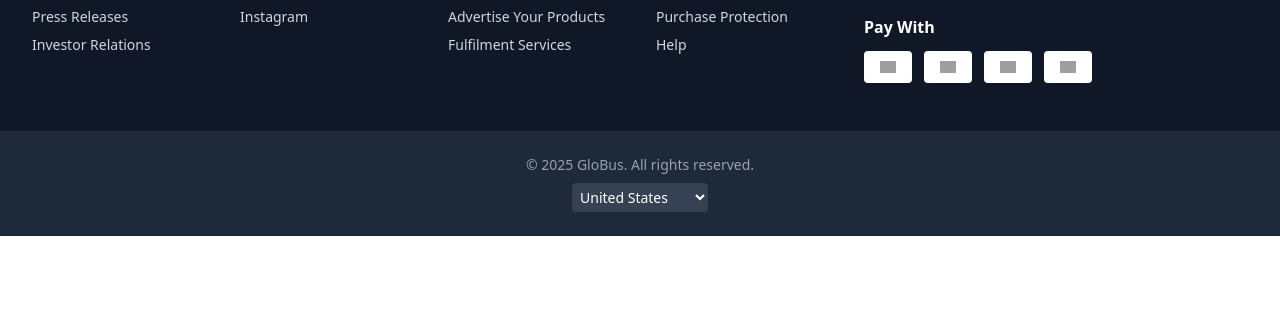
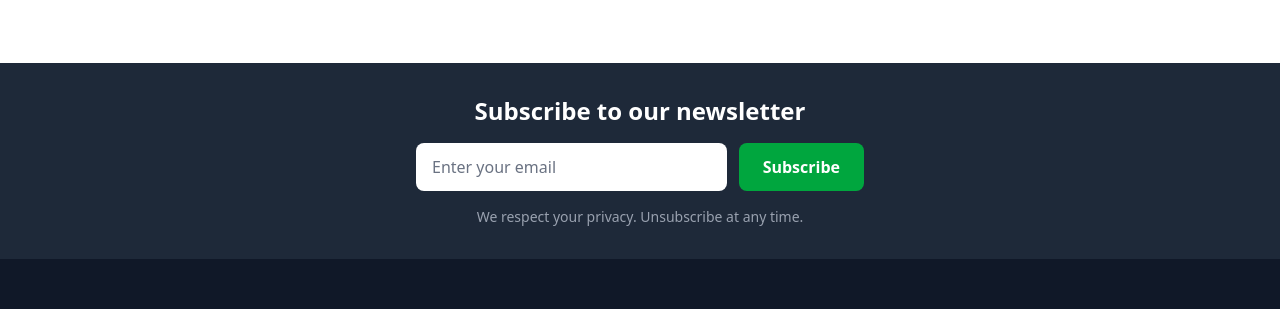
Before and after one commit to sajidsam/E-Commerce, a React (Vite) app: page / in a window 1280 px wide. Shown: the part 1736-2045 px from the top of the page. Before the commit the page ends 1972 px from the top, so only its background shows below. Built offline with nearby package versions, Linux system fonts and the light colour scheme; no server answers; grey boxes are pictures that could not be loaded.

Commit message:
feat: Add Newsletter component and integrate it into the Home page

```diff
--- a/src/Components/Footer.jsx
+++ b/src/Components/Footer.jsx
@@ -1,4 +1,5 @@
 import React from "react";
+import ContactUs from "./ContactUs";
 
 const Footer = () => {
   return (
@@ -114,6 +115,9 @@ const Footer = () => {
           </select>
         </div>
       </div>
+
+      <ContactUs></ContactUs>
+
     </footer>
   );
 };
--- /dev/null
+++ b/src/Components/Newsletter.jsx
@@ -0,0 +1,82 @@
+import React, { useState } from 'react';
+
+const Newsletter = () => {
+    const [email, setEmail] = useState('');
+    const [message, setMessage] = useState('');
+    const [isLoading, setIsLoading] = useState(false);
+
+    const handleSubmit = async (e) => {
+        e.preventDefault();
+        setIsLoading(true);
+        setMessage('');
+
+        try {
+            const response = await fetch('https://glo-bus-backend.vercel.app/api/newsletter/subscribe', {
+                method: 'POST',
+                headers: {
+                    'Content-Type': 'application/json',
+                },
+                body: JSON.stringify({ email }),
+            });
+
+            const data = await response.json();
+
+            if (data.success) {
+                setMessage('Successfully subscribed to our newsletter!');
+                setEmail('');
+            } else {
+                setMessage(data.message || 'Something went wrong. Please try again.');
+            }
+        } catch (error) {
+            console.error('Subscription error:', error);
+            setMessage('Failed to subscribe. Please check your connection and try again.');
+        } finally {
+            setIsLoading(false);
+        }
+    };
+
+    return (
+        <div className="bg-gray-800 py-8 px-4 mt-50">
+            <div className="max-w-md mx-auto text-center">
+                <h2 className="text-2xl font-bold text-white mb-4">
+                    Subscribe to our newsletter
+                </h2>
+
+                {message && (
+                    <div className={`mb-4 p-3 rounded-lg ${
+                        message.includes('Successfully')
+                            ? 'bg-green-100 text-green-800 border border-green-300'
+                            : 'bg-red-100 text-red-800 border border-red-300'
+                    }`}>
+                        {message}
+                    </div>
+                )}
+
+                <form onSubmit={handleSubmit} className="flex flex-col sm:flex-row gap-3">
+                    <input
+                        type="email"
+                        value={email}
+                        onChange={(e) => setEmail(e.target.value)}
+                        placeholder="Enter your email"
+                        required
+                        disabled={isLoading}
+                        className="flex-1 px-4 py-3 rounded-lg text-black placeholder-gray-500 bg-white focus:outline-none focus:ring-2 focus:ring-green-500 disabled:bg-gray-200"
+                    />
+                    <button
+                        type="submit"
+                        disabled={isLoading}
+                        className="bg-green-600 hover:bg-green-700 disabled:bg-green-400 text-white font-semibold px-6 py-3 rounded-lg transition-colors duration-200 whitespace-nowrap"
+                    >
+                        {isLoading ? 'Subscribing...' : 'Subscribe'}
+                    </button>
+                </form>
+
+                <p className="text-gray-400 text-sm mt-4">
+                    We respect your privacy. Unsubscribe at any time.
+                </p>
+            </div>
+        </div>
+    );
+};
+
+export default Newsletter;
--- a/src/Pages/Home.jsx
+++ b/src/Pages/Home.jsx
@@ -7,6 +7,7 @@ import PromotionCard from '../Components/PromotionCard';
 import Timer from '../Components/Timer';
 import ContactUs from '../Components/ContactUs';
 import Products from '../Components/Products';
+import Newsletter from '../Components/Newsletter';
 const Home = () => {
 
     return (
@@ -23,7 +24,7 @@ const Home = () => {
                 {/* <PromotionCard></PromotionCard> */}
             </div>
             <Products></Products>
-            <ContactUs></ContactUs>
+            <Newsletter></Newsletter>
 
 
 
```
